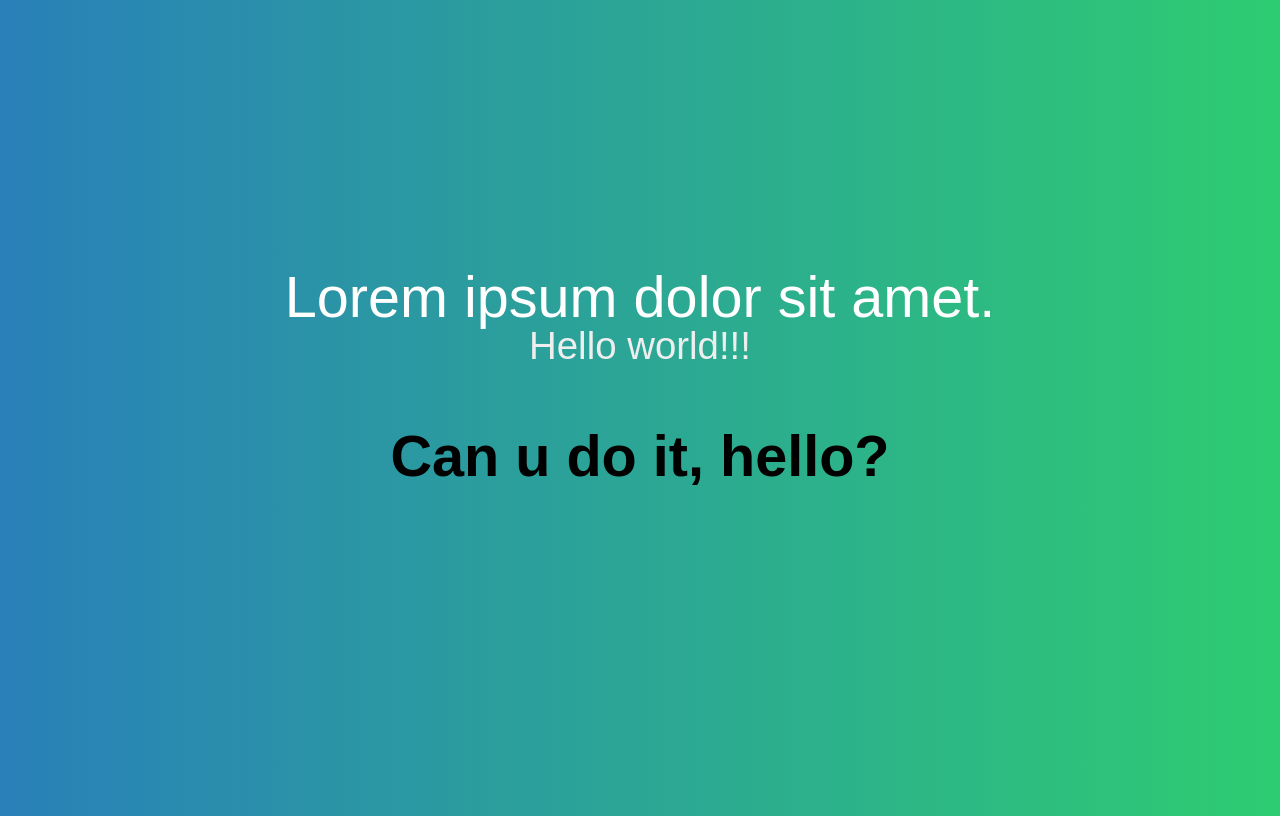
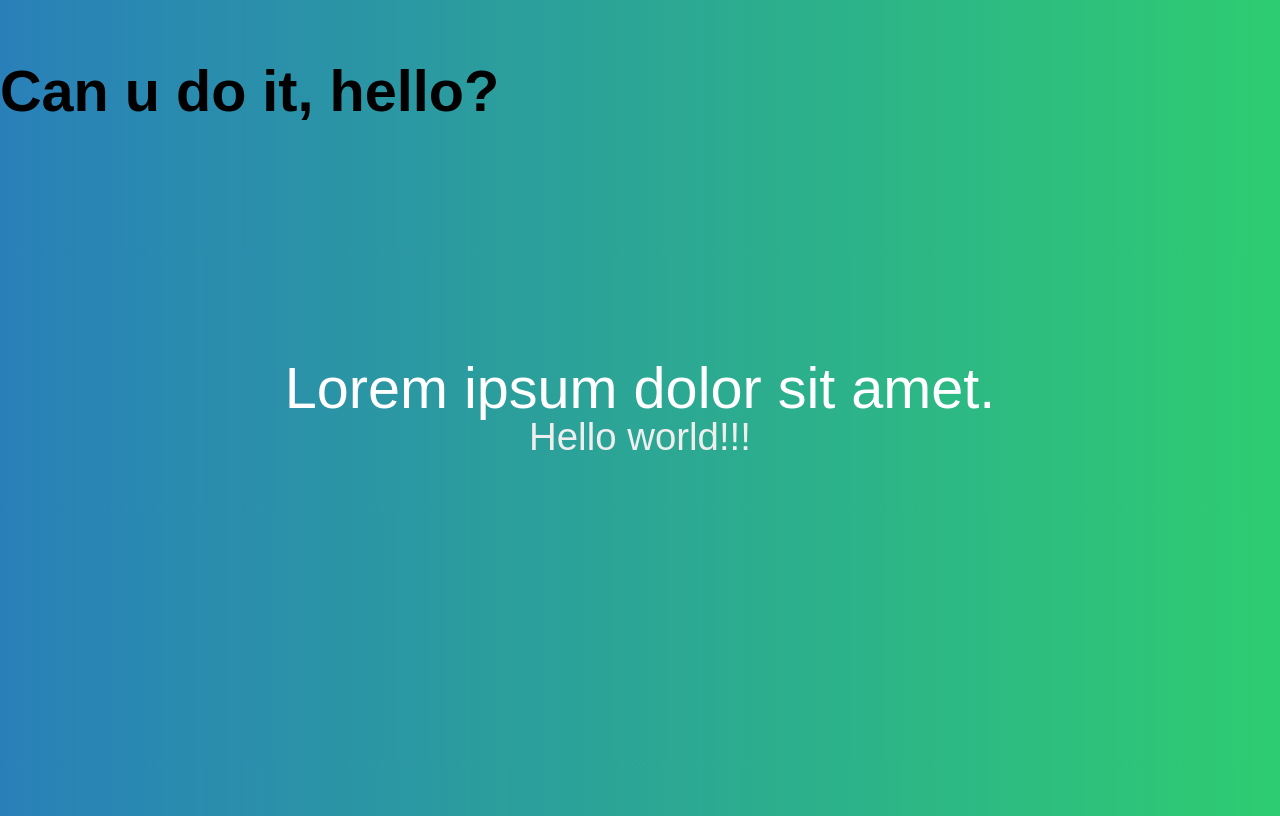
Before and after one commit to Kasst1el/test, a plain HTML site: page index.html in a window 1280 px wide. Drawn offline with Linux system fonts and the light colour scheme.

Commit message:
made the h3 absolute

```diff
--- a/css/style.css
+++ b/css/style.css
@@ -30,5 +30,8 @@ h2 {
 h3 {
 	color: linear-gradient(to left, #2ecc71 0%, #2980b9 100%);
 	font-size: 3em;
+	position: absolute;
+	left: 0;
+	top: 0;
 	display: inline-block;
 }
```
